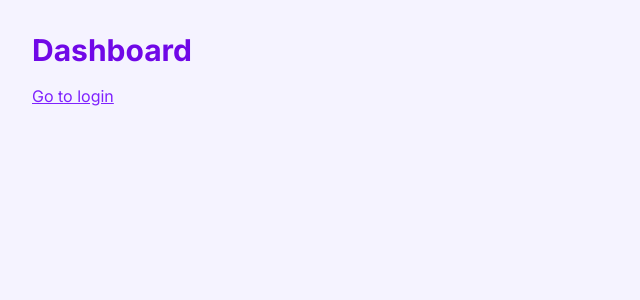
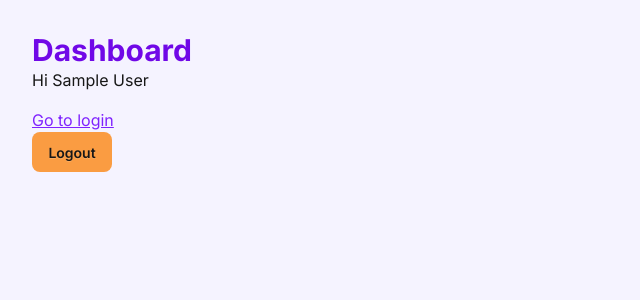
Before and after one commit to benzbarquilla/pounce, a React (Vite) app in the folder frontend/: page /dashboard in a window 1280 px wide. Shown: the top 300 px of the page, without its empty margins (0-640 px from the left). Built offline with nearby package versions, Linux system fonts and the light colour scheme; no server answers; sample sign-in values are in the browser's storage.

Commit message:
add auth context, protected routes, and logout

```diff
--- a/frontend/src/App.jsx
+++ b/frontend/src/App.jsx
@@ -3,6 +3,7 @@ import { Navigate, Route, Routes } from "react-router-dom";
 import Register from "./pages/Register";
 import NotFound from "./pages/NotFound";
 import Dashboard from "./pages/Dashboard";
+import ProtectedRoute from "./components/ProtectedRoute";
 
 function App() {
   return (
@@ -10,7 +11,9 @@ function App() {
       <Route path="/" element={<Navigate to="/dashboard" replace />}></Route>
       <Route path="/login" element={<Login />}></Route>
       <Route path="/register" element={<Register />}></Route>
-      <Route path="/dashboard" element={<Dashboard />}></Route>
+      <Route element={<ProtectedRoute />}>
+        <Route path="/dashboard" element={<Dashboard />}></Route>
+      </Route>
       <Route path="*" element={<NotFound />}></Route>
     </Routes>
   );
--- a/frontend/src/components/Button.jsx
+++ b/frontend/src/components/Button.jsx
@@ -17,7 +17,7 @@ const Button = ({
   return (
     <button
       type={type}
-      className={`btn ${variants[variant]} ${className} rounded-lg text-heading bg-brand border-none shadow-none w-full hover:text-white hover:bg-brand-hover `}
+      className={`btn ${variants[variant]} ${className} rounded-lg text-heading bg-brand border-none shadow-none hover:text-white hover:bg-brand-hover `}
       disabled={disabled || loading}
       {...props}
     >
--- /dev/null
+++ b/frontend/src/components/ProtectedRoute.jsx
@@ -0,0 +1,10 @@
+import { Navigate, Outlet } from "react-router-dom";
+import { useAuth } from "../context/AuthContext";
+
+const ProtectedRoute = () => {
+  const { isAuthenticated } = useAuth();
+
+  return isAuthenticated ? <Outlet /> : <Navigate to="/login" replace />;
+};
+
+export default ProtectedRoute;
--- /dev/null
+++ b/frontend/src/context/AuthContext.js
@@ -0,0 +1,4 @@
+import { createContext, useContext } from "react";
+
+export const AuthContext = createContext(null);
+export const useAuth = () => useContext(AuthContext);
--- /dev/null
+++ b/frontend/src/context/AuthProvider.jsx
@@ -0,0 +1,37 @@
+import { useState } from "react";
+import { AuthContext } from "./AuthContext";
+
+export const AuthProvider = ({ children }) => {
+  const [token, setToken] = useState(() => localStorage.getItem("token"));
+  const [user, setUser] = useState(() => {
+    try {
+      return JSON.parse(localStorage.getItem("user"));
+    } catch {
+      return null;
+    }
+  });
+
+  const login = (newToken, newUser) => {
+    localStorage.setItem("token", newToken);
+    localStorage.setItem("user", JSON.stringify(newUser));
+    setToken(newToken);
+    setUser(newUser);
+  };
+
+  const logout = () => {
+    localStorage.removeItem("token");
+    localStorage.removeItem("user");
+    setToken(null);
+    setUser(null);
+  };
+
+  return (
+    <AuthContext.Provider
+      value={{ user, token, isAuthenticated: !!token, login, logout }}
+    >
+      {children}
+    </AuthContext.Provider>
+  );
+};
+
+export default AuthProvider;
--- a/frontend/src/main.jsx
+++ b/frontend/src/main.jsx
@@ -3,11 +3,14 @@ import { createRoot } from "react-dom/client";
 import { BrowserRouter } from "react-router-dom";
 import "./index.css";
 import App from "./App.jsx";
+import { AuthProvider } from "./context/AuthProvider.jsx";
 
 createRoot(document.getElementById("root")).render(
   <StrictMode>
     <BrowserRouter>
-      <App />
+      <AuthProvider>
+        <App />
+      </AuthProvider>
     </BrowserRouter>
   </StrictMode>,
 );
--- a/frontend/src/pages/Dashboard.jsx
+++ b/frontend/src/pages/Dashboard.jsx
@@ -1,14 +1,22 @@
 import { Link } from "react-router-dom";
+import { useAuth } from "../context/AuthContext";
+import Button from "../components/Button";
 
 const Dashboard = () => {
+  const { user, logout } = useAuth();
   return (
     <div className="min-h-screen bg-violet-50 p-8">
       <h1 className="text-3xl font-bold text-violet-700">Dashboard</h1>
+      <h2>Hi {user?.name}</h2>
       <p className="mt-4">
         <Link to="/login" className="text-violet-600 underline">
           Go to login
         </Link>
       </p>
+
+      <Button onClick={logout} className="w-20">
+        Logout
+      </Button>
     </div>
   );
 };
--- a/frontend/src/pages/Login.jsx
+++ b/frontend/src/pages/Login.jsx
@@ -1,6 +1,7 @@
 import { Link, useNavigate } from "react-router-dom";
 import { useState } from "react";
 import { Mail, Lock } from "lucide-react";
+import { useAuth } from "../context/AuthContext";
 import InputField from "../components/InputField";
 import Button from "../components/Button";
 import api from "../services/api";
@@ -8,6 +9,7 @@ import Mascot from "../assets/mascot/default.svg";
 import PawPattern from "../assets/mascot/paw-marks.svg";
 import Logo from "../components/Logo";
 const Login = () => {
+  const { login } = useAuth();
   const navigate = useNavigate();
   const [formData, setFormData] = useState({
     email: "",
@@ -28,8 +30,7 @@ const Login = () => {
 
     try {
       const { data } = await api.post("/auth/login", formData);
-      localStorage.setItem("token", data.token);
-      localStorage.setItem("user", JSON.stringify(data.user));
+      login(data.token, data.user);
       navigate("/dashboard");
     } catch (err) {
       setServerError(
```
